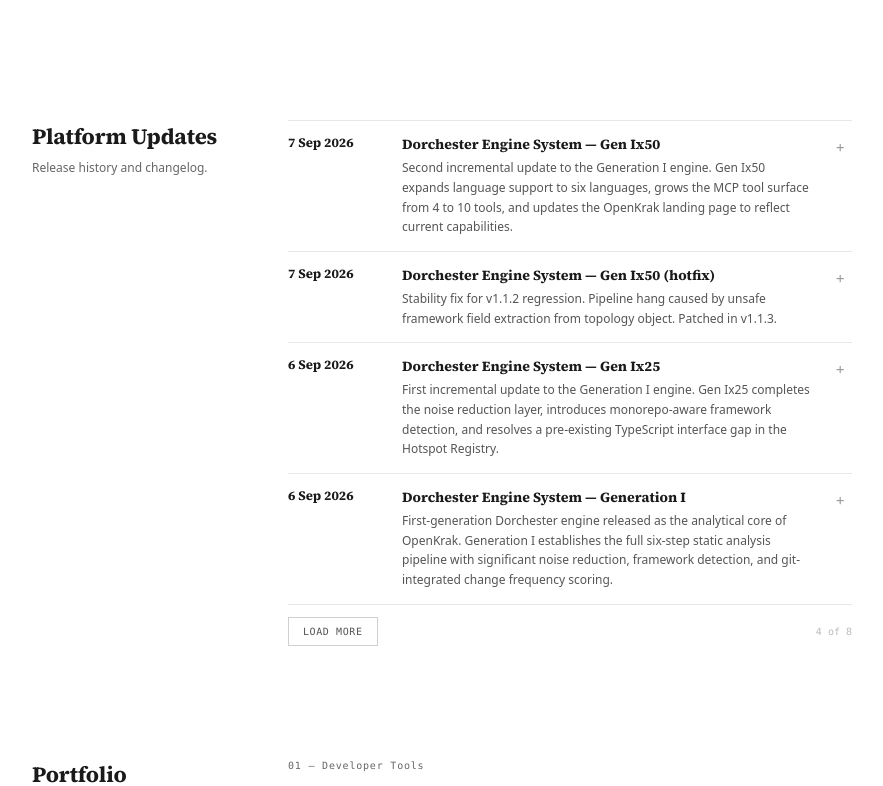
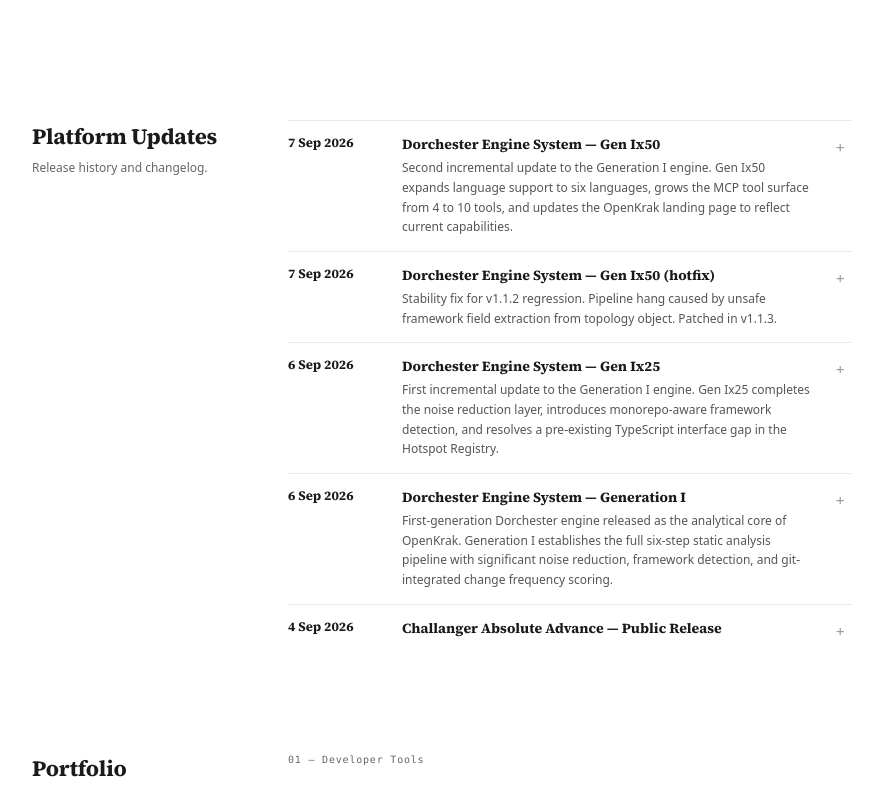
Before and after one commit to Challanger-Absolute-Advance/caa-web, a Next.js app: page / in a window 1280 px wide. Shown: the part 520-1306 px from the top of the page, without its empty margins (198-1081 px from the left). Built offline with nearby package versions, Linux system fonts and the light colour scheme.

Commit message:
refactor: replace load more with scrollable container for platform updates

```diff
--- a/app/page.tsx
+++ b/app/page.tsx
@@ -113,10 +113,6 @@
   },
 ];
 
-const VISIBLE_INITIAL = 4;
-const VISIBLE_MAX = 10;
-const LOAD_MORE_STEP = 4;
-
 const changeTypeColor: Record<string, string> = {
   Added: "#2a6a2a",
   Changed: "#4a5a8a",
@@ -163,55 +159,17 @@
 }
 
 function UpdatesList() {
-  const [visible, setVisible] = useState(VISIBLE_INITIAL);
-  const shown = updates.slice(0, visible);
-  const canLoadMore = visible < updates.length && visible < VISIBLE_MAX;
-  const isAtMax = visible >= VISIBLE_MAX;
-
   return (
-    <div>
-      <div
-        style={{
-          overflowY: isAtMax ? "auto" : "visible",
-          maxHeight: isAtMax ? "640px" : "none",
-        }}
-      >
-        <div>
-          {shown.map((u, i) => <UpdateRow key={i} update={u} />)}
-          <div style={{ borderTop: "1px solid #e8e8e8" }} />
-        </div>
-      </div>
-      <div style={{ display: "flex", gap: "16px", marginTop: "12px", alignItems: "center" }}>
-        {canLoadMore && (
-          <button
-            onClick={() => setVisible(v => Math.min(v + LOAD_MORE_STEP, updates.length))}
-            className="mono"
-            style={{
-              background: "none", border: "1px solid #d0d0d0", cursor: "pointer",
-              fontSize: "10px", color: "#555", letterSpacing: "0.06em",
-              padding: "6px 14px", textTransform: "uppercase",
-            }}
-          >
-            Load more
-          </button>
-        )}
-        {visible > VISIBLE_INITIAL && (
-          <button
-            onClick={() => setVisible(VISIBLE_INITIAL)}
-            className="mono"
-            style={{
-              background: "none", border: "none", cursor: "pointer",
-              fontSize: "10px", color: "#999", letterSpacing: "0.06em",
-              padding: "6px 0", textDecoration: "underline",
-            }}
-          >
-            Collapse
-          </button>
-        )}
-        <span className="mono" style={{ fontSize: "10px", color: "#bbb", marginLeft: "auto" }}>
-          {Math.min(visible, updates.length)} of {updates.length}
-        </span>
-      </div>
+    <div
+      style={{
+        overflowY: "auto",
+        maxHeight: "520px",
+        scrollbarWidth: "thin",
+        scrollbarColor: "#e0e0e0 transparent",
+      }}
+    >
+      {updates.map((u, i) => <UpdateRow key={i} update={u} />)}
+      <div style={{ borderTop: "1px solid #e8e8e8" }} />
     </div>
   );
 }
```
